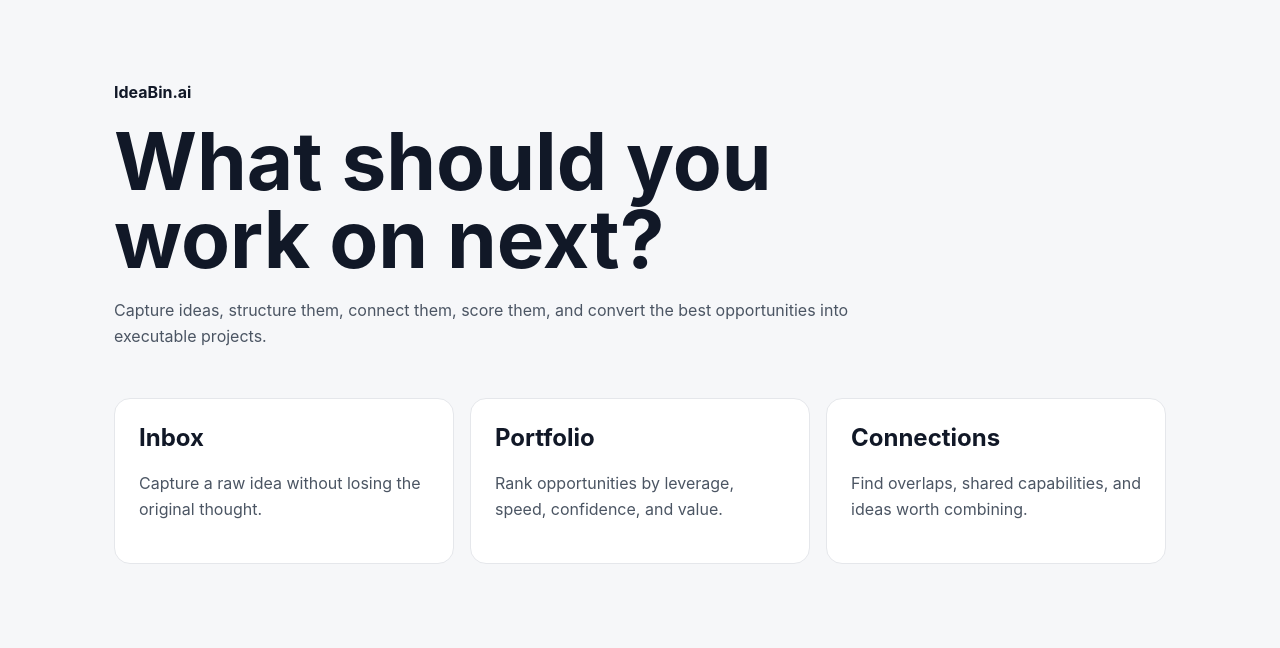
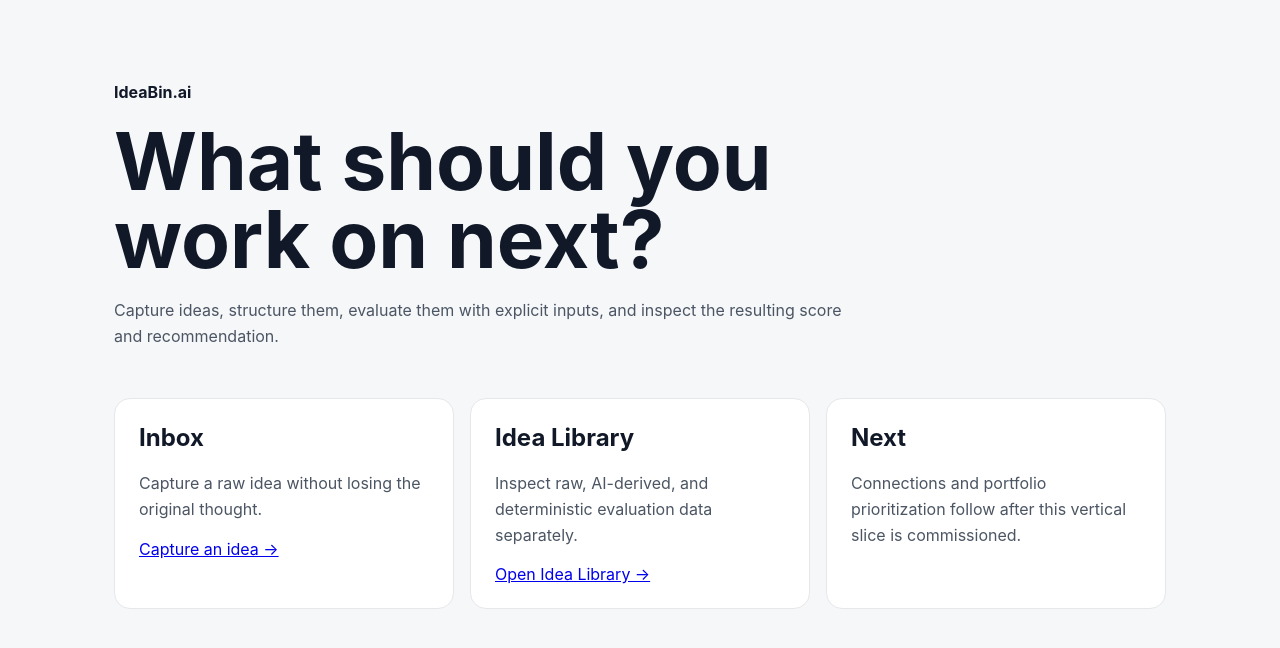
Before and after one commit to TheRealSynth/ideabin-ai, a Next.js app in the folder apps/web/: page / in a window 1280 px wide. Shown: the top 648 px of the page. Built offline with nearby package versions, Linux system fonts and the light colour scheme.

Commit message:
feat: connect home to vertical slice

```diff
--- a/apps/web/app/page.tsx
+++ b/apps/web/app/page.tsx
@@ -1,3 +1,29 @@
+import Link from "next/link";
+
 export default function HomePage() {
-  return <main><header><p className="eyebrow">IdeaBin.ai</p><h1>What should you work on next?</h1><p>Capture ideas, structure them, connect them, score them, and convert the best opportunities into executable projects.</p></header><section className="grid"><article><h2>Inbox</h2><p>Capture a raw idea without losing the original thought.</p></article><article><h2>Portfolio</h2><p>Rank opportunities by leverage, speed, confidence, and value.</p></article><article><h2>Connections</h2><p>Find overlaps, shared capabilities, and ideas worth combining.</p></article></section></main>;
+  return (
+    <main>
+      <header>
+        <p className="eyebrow">IdeaBin.ai</p>
+        <h1>What should you work on next?</h1>
+        <p>Capture ideas, structure them, evaluate them with explicit inputs, and inspect the resulting score and recommendation.</p>
+      </header>
+      <section className="grid">
+        <article>
+          <h2>Inbox</h2>
+          <p>Capture a raw idea without losing the original thought.</p>
+          <Link href="/inbox">Capture an idea →</Link>
+        </article>
+        <article>
+          <h2>Idea Library</h2>
+          <p>Inspect raw, AI-derived, and deterministic evaluation data separately.</p>
+          <Link href="/ideas">Open Idea Library →</Link>
+        </article>
+        <article>
+          <h2>Next</h2>
+          <p>Connections and portfolio prioritization follow after this vertical slice is commissioned.</p>
+        </article>
+      </section>
+    </main>
+  );
 }
```
